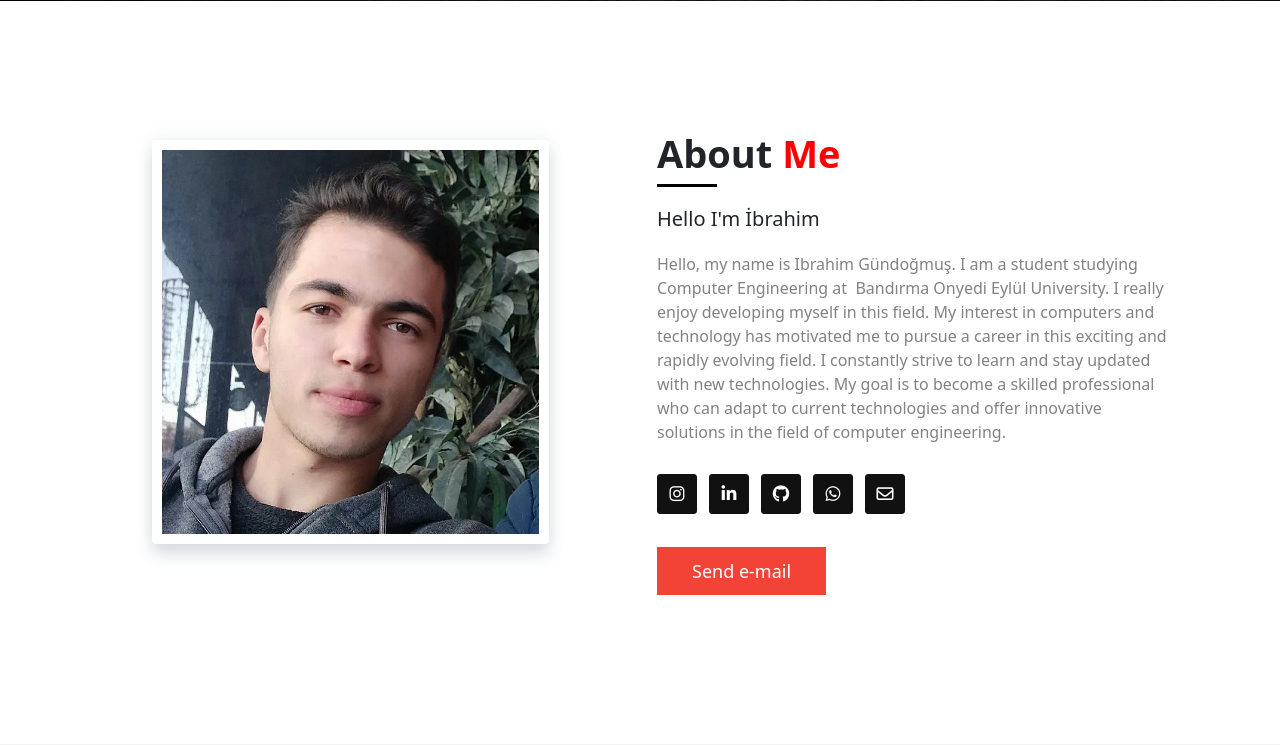
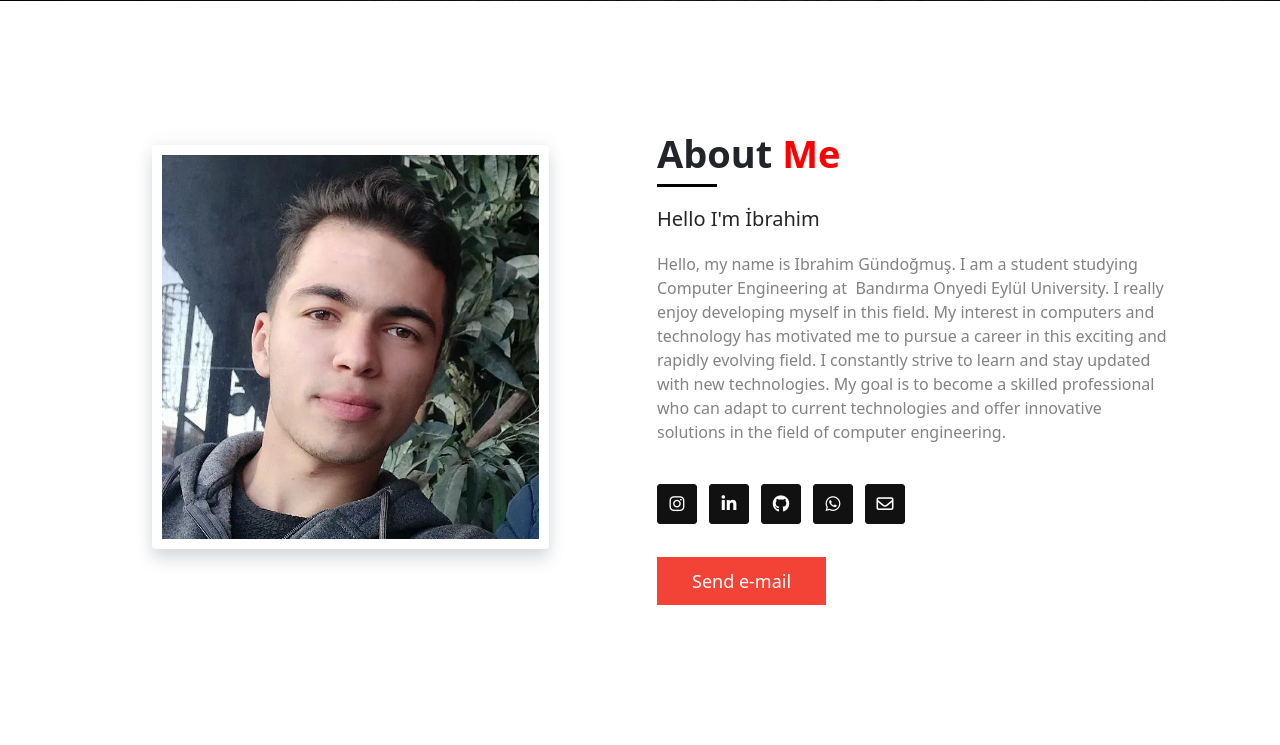
Before and after one commit to ibrahim200406/my-site, a Django app: page / in a window 1280 px wide. Shown: the part 799-1544 px from the top of the page. Run offline with Django 4.2, Linux system fonts and the light colour scheme; data comes from the database, SQL or seed files in the repository; some libraries are stand-ins or nearby versions.

Commit message:
About section update

```diff
--- a/home/static/css/style.css
+++ b/home/static/css/style.css
@@ -278,9 +278,7 @@ a {
   color: red;
 }
 
-.about-content-wrapper .social-media{
-  margin-top: 30px;
-}
+
 
 .about-content-wrapper .social-media > li > a {
   display: flex;
--- a/home/templates/index.html
+++ b/home/templates/index.html
@@ -82,6 +82,7 @@
                         </div>
                         <h5 class="hello">Hello I'm İbrahim</h5>
                         <p>{{ about.body|safe }}</p>
+                        <br>
 
                         <ul class="nav social-media">
                             <li>
```
